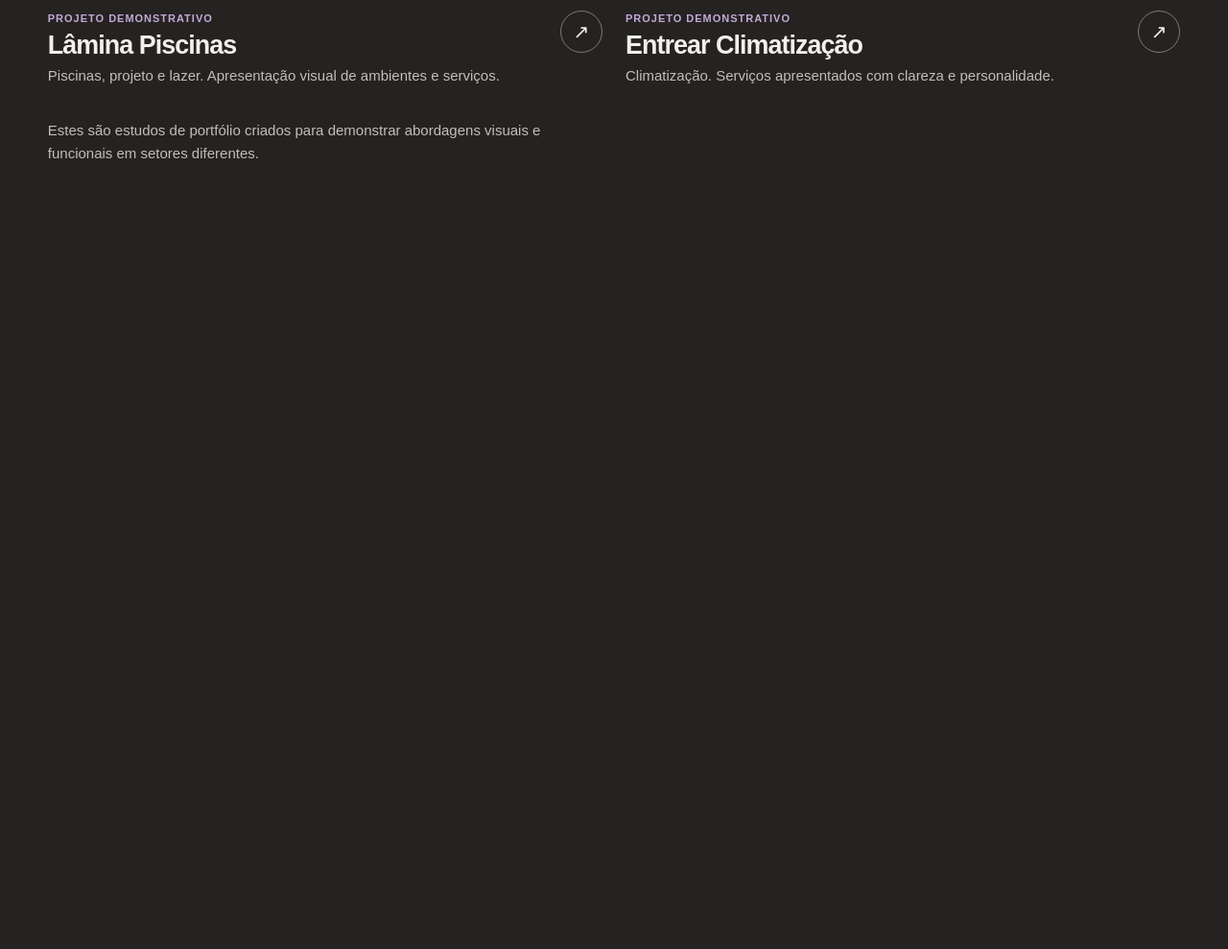
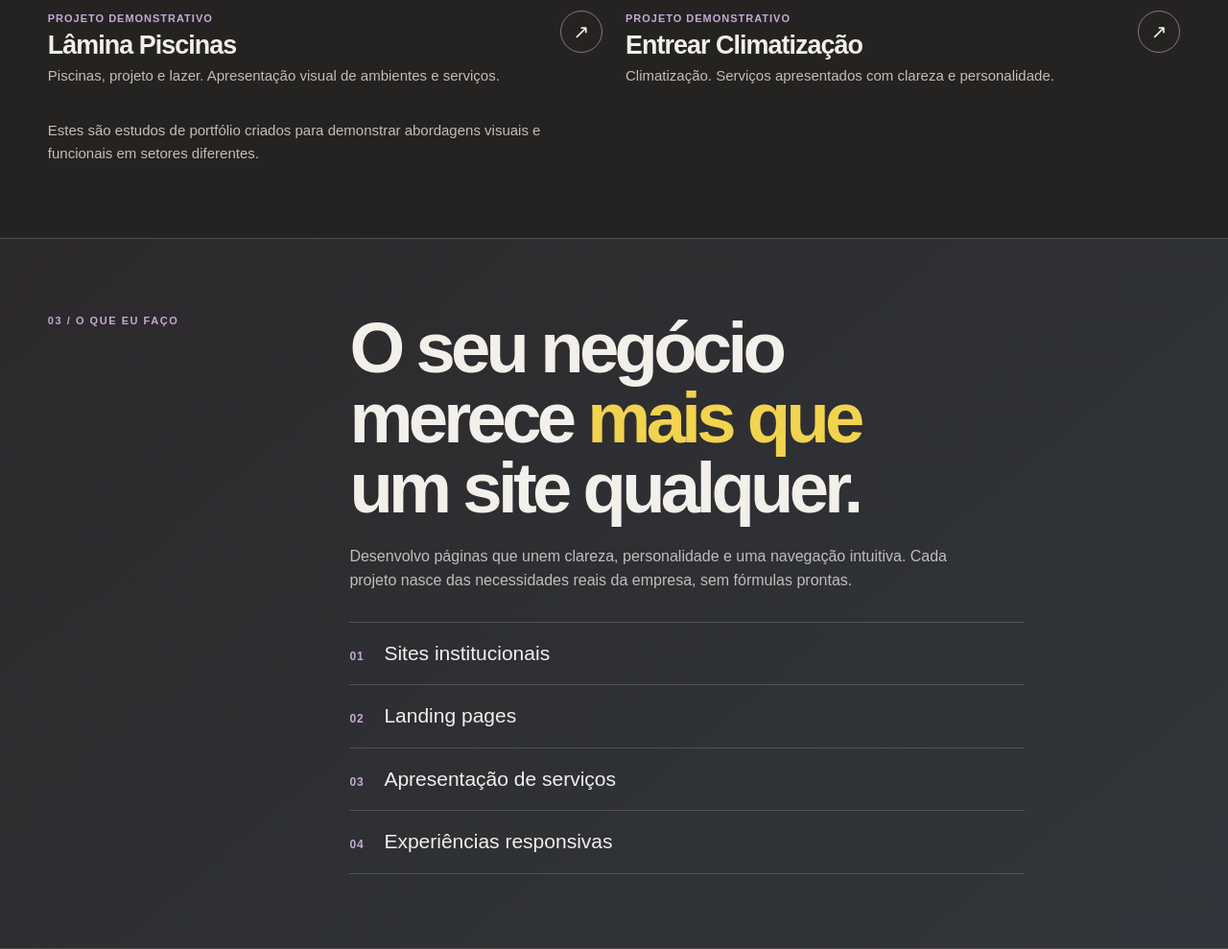
Before and after one commit to KIM-SITES/JoaquimGSM, an Astro site: page / in a window 1280 px wide. Shown: the part 2299-3288 px from the top of the page at 96% size. Before the commit the page ends 2547 px from the top, so only its background shows below. Built offline with nearby package versions, Linux system fonts and the light colour scheme; Astro itself is replaced by a stand-in of ours.

Commit message:
feat: apresentar serviços com lista editorial

```diff
--- /dev/null
+++ b/src/components/Services.astro
@@ -0,0 +1,75 @@
+---
+const servicos = [
+  'Sites institucionais',
+  'Landing pages',
+  'Apresentação de serviços',
+  'Experiências responsivas',
+];
+---
+<section class="servicos" id="sobre" aria-labelledby="titulo-servicos">
+  <div class="shell cabecalho-secao">
+    <p class="indice">03 / O que eu faço</p>
+    <div>
+      <h2 class="titulo-secao" id="titulo-servicos">O seu negócio<br /> merece <em>mais que</em><br /> um site qualquer.</h2>
+      <p>Desenvolvo páginas que unem clareza, personalidade e uma navegação intuitiva. Cada projeto nasce das necessidades reais da empresa, sem fórmulas prontas.</p>
+      <ol class="servicos-lista" role="list">
+        {servicos.map((servico, index) => (
+          <li><span aria-hidden="true">{String(index + 1).padStart(2, '0')}</span> {servico}</li>
+        ))}
+      </ol>
+    </div>
+  </div>
+</section>
+
+<style>
+  .servicos {
+    padding-block: var(--respiro);
+    border-block: 1px solid var(--linha);
+    background: linear-gradient(140deg, #2c292b, var(--ardosia));
+  }
+
+  h2 {
+    --titulo-secao: clamp(2.5rem, 5.8vw, 5rem);
+  }
+
+  h2 em {
+    color: var(--amarelo);
+    font-style: normal;
+  }
+
+  h2 + p {
+    max-width: 39rem;
+    margin-block: 1.375rem 1.875rem;
+    color: var(--suave);
+  }
+
+  .servicos-lista {
+    max-width: 44rem;
+    list-style: none;
+    padding: 0;
+    margin: 0;
+    border-top: 1px solid var(--linha);
+  }
+
+  li {
+    display: grid;
+    grid-template-columns: 2.25rem minmax(0, 1fr);
+    align-items: baseline;
+    padding-block: 1rem;
+    border-bottom: 1px solid var(--linha);
+    font-size: clamp(1.0625rem, 1.65vw, 1.3125rem);
+  }
+
+  li span {
+    color: var(--lavanda);
+    font-size: 0.75rem;
+    font-weight: 700;
+    letter-spacing: 0.08em;
+  }
+
+  @media (max-width: 900px) {
+    h2 {
+      --titulo-secao: clamp(2.5rem, 9vw, 4.125rem);
+    }
+  }
+</style>
--- a/src/pages/index.astro
+++ b/src/pages/index.astro
@@ -3,11 +3,13 @@ import BaseLayout from '../layouts/BaseLayout.astro';
 import Header from '../components/Header.astro';
 import Hero from '../components/Hero.astro';
 import Projects from '../components/Projects.astro';
+import Services from '../components/Services.astro';
 ---
 <BaseLayout>
   <Header />
   <main id="principal" tabindex="-1">
     <Hero />
     <Projects />
+    <Services />
   </main>
 </BaseLayout>
```
